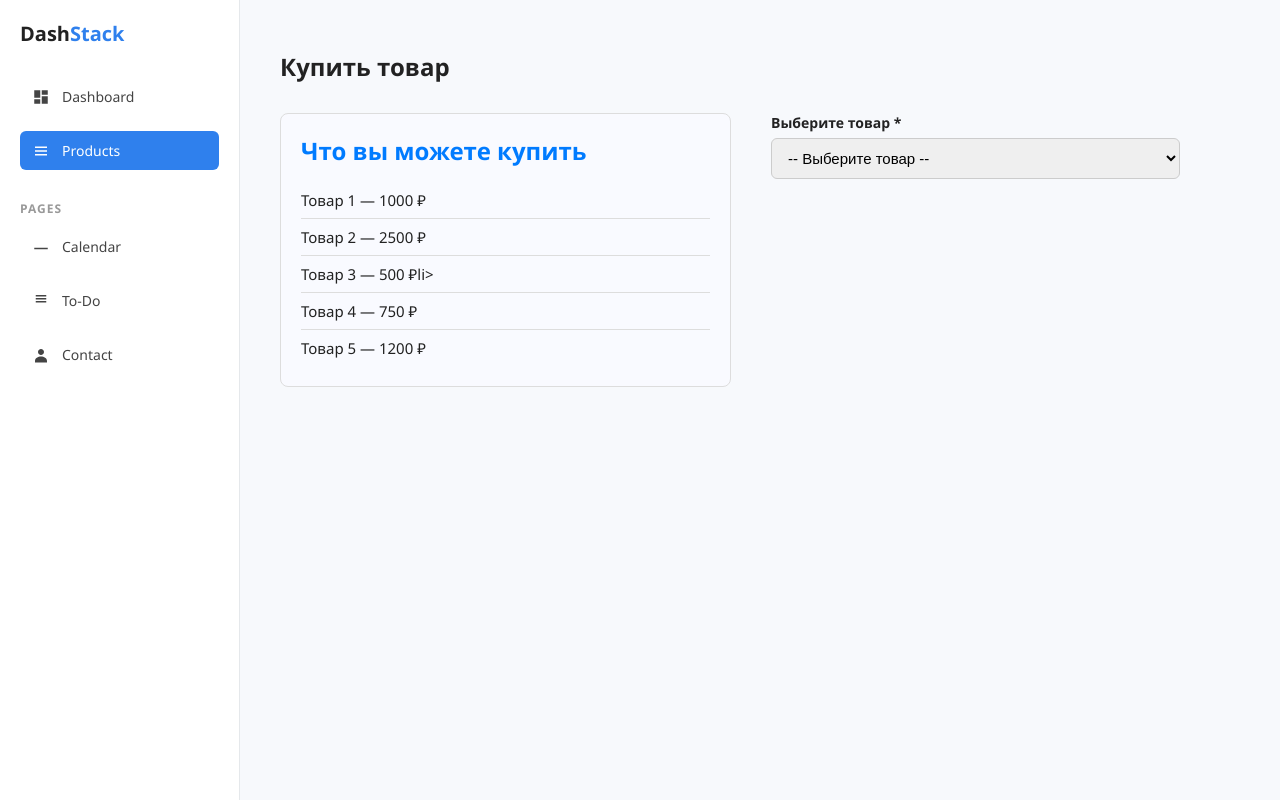
After one commit to wkila/admin-panel, a Django app: page /main_page/products/ in a window 1280 px wide. The commit adds this page. Run offline with Django 5.2, Linux system fonts and the light colour scheme.

Commit message:
testing api POST

```diff
--- /dev/null
+++ b/admin_panel/api/static/api/css/main.css
@@ -0,0 +1,100 @@
+section.products {
+    flex-grow: 1;
+    padding: 30px 40px;
+    overflow-y: auto;
+  }
+  section.products h1 {
+    font-weight: 600;
+    margin-bottom: 30px;
+  }
+
+  /* Форма с двумя колонками */
+  .purchase-form {
+    display: flex;
+    gap: 40px;
+    max-width: 900px;
+  }
+
+  /* Левая колонка - список товаров */
+  .purchase-form .products-list {
+    flex: 1;
+    border: 1px solid #ddd;
+    border-radius: 8px;
+    padding: 20px;
+    background: #f9faff;
+  }
+  .purchase-form .products-list h2 {
+    margin-top: 0;
+    margin-bottom: 15px;
+    font-weight: 600;
+    color: #007bff;
+  }
+  .purchase-form .products-list ul {
+    list-style: none;
+    padding-left: 0;
+    margin: 0;
+  }
+  .purchase-form .products-list li {
+    padding: 8px 0;
+    border-bottom: 1px solid #ddd;
+    font-size: 15px;
+  }
+  .purchase-form .products-list li:last-child {
+    border-bottom: none;
+  }
+
+  /* Правая колонка - поля ввода */
+  .purchase-form .inputs-block {
+    flex: 1;
+    display: flex;
+    flex-direction: column;
+  }
+  .inputs-block label {
+    font-weight: 600;
+    margin-bottom: 6px;
+    font-size: 14px;
+  }
+  .inputs-block input[type="text"],
+  .inputs-block input[type="email"],
+  .inputs-block input[type="number"],
+  .inputs-block select {
+    padding: 10px 12px;
+    font-size: 15px;
+    border: 1px solid #ccc;
+    border-radius: 6px;
+    margin-bottom: 20px;
+    outline-offset: 2px;
+    outline-color: transparent;
+    transition: outline-color 0.2s;
+  }
+
+  /* Кнопка купить */
+.btn_submit {
+    margin-top: auto;
+    padding: 14px 0;
+    font-size: 16px;
+    font-weight: 700;
+    color: white;
+    background-color: #007bff;
+    border: none;
+    border-radius: 8px;
+    cursor: pointer;
+    transition: background-color 0.3s;
+  }
+  form button:hover {
+    background-color: #0056b3;
+  }
+
+  /* Адаптив */
+  @media (max-width: 720px) {
+    form.purchase-form {
+      flex-direction: column;
+    }
+    .purchase-form .products-list,
+    .purchase-form .inputs-block {
+      width: 100%;
+    }
+    .purchase-form button.buy-btn {
+      width: 100%;
+    }
+  }
--- /dev/null
+++ b/admin_panel/api/static/api/js/dynamic_labels.js
@@ -0,0 +1,19 @@
+const select = document.getElementById('product-select');
+const container = document.querySelectorAll(".forms_display")
+
+container.forEach(element => {
+    element.style.display = 'none'
+})
+
+select.addEventListener('change', function() {
+    const selectedValue = this.value;
+    container.forEach(element => {
+        element.style.display = 'none'
+    })
+    container.forEach(element => {
+        if (element.id === selectedValue) {
+            element.style.display = 'block'
+        }
+    })
+
+});
--- /dev/null
+++ b/admin_panel/api/static/api/js/send_api.js
@@ -0,0 +1,27 @@
+document.addEventListener('DOMContentLoaded', function() {
+    // Пример: слушаем отправку формы
+    document.querySelectorAll('.forms_display').forEach(form => {
+        form.addEventListener('submit', function(e) {
+            e.preventDefault();
+
+            let formData = new FormData(form);
+            formData.append('action', form.id);  // например, action = id формы
+
+            fetch("{% url 'api_products' %}", {
+                method: 'POST',
+                headers: {
+                    'X-CSRFToken': '{{ csrf_token }}',
+                },
+                body: formData,
+            })
+            .then(response => response.json())
+            .then(data => {
+                console.log('Ответ сервера:', data);
+                // Здесь можно обновить страницу, показать результат и т.д.
+            })
+            .catch(error => {
+                console.error('Ошибка:', error);
+            });
+        });
+    });
+});
--- /dev/null
+++ b/admin_panel/api/templates/api/products.html
@@ -0,0 +1,39 @@
+    {% extends 'main_page/index.html' %}
+{% load my_filters %}
+{% block products %}
+    <section class="products">
+        <h1>Купить товар</h1>
+        <div class="purchase-form">
+          <div class="products-list" aria-label="Список товаров">
+            <h2>Что вы можете купить</h2>
+            <ul>
+              <li>Товар 1 — 1000 ₽</li>
+              <li>Товар 2 — 2500 ₽</li>
+              <li>Товар 3 — 500 ₽li>
+              <li>Товар 4 — 750 ₽</li>
+              <li>Товар 5 — 1200 ₽</li>
+            </ul>
+          </div>
+
+          <div class="inputs-block" aria-label="Обязательные параметры для покупки">
+            <label for="product-select">Выберите товар *</label>
+            <select id="product-select" name="product" required>
+                  <option value="" disabled selected>-- Выберите товар --</option>
+                    {% for key, value in data_names.items %}
+                        <option value="{{ value }}">{{ key }}</option>
+                    {% endfor %}
+            </select>
+              <div class="form_block">
+                  {% for key, value in data_names.items %}
+                      <form method="post" id="{{ value }}" class="forms_display">
+                        {% csrf_token %}
+                        {{ forms_dict|find_form:value }}
+                        <button class="btn_submit" type="submit" value="{{ value }}">Отправить запрос</button>
+                      </form>
+                  {% endfor %}
+                </div>
+          </div>
+        </div>
+    </section>
+
+    {% endblock %}
--- /dev/null
+++ b/admin_panel/api/templatetags/my_filters.py
@@ -0,0 +1,13 @@
+from django import template
+import re
+register = template.Library()
+
+@register.filter(name='find_form')
+def find_form(form_dic, value):
+    list_form = list(map(lambda x: x.do_name(), form_dic))
+    indexed_el = list_form[list_form.index(value)]
+    for form_el in form_dic:
+        str_name = form_el.do_name()
+        if indexed_el == str_name:
+            return form_el
+    return False
--- a/admin_panel/api/views.py
+++ b/admin_panel/api/views.py
@@ -1,3 +1,44 @@
+from django.http import HttpResponseRedirect, JsonResponse
 from django.shortcuts import render
+from . import weathermap
+from main_page import forms
+
+api_key = 'ac1e1a88b8-0075e8d73d-9e27ab2655'
+
+data_db = {
+    'Узнать цену': 'getprice',
+    'Узнать количество': 'getcount',
+    'Покупка': 'buy'
+}
 
 # Create your views here.
+
+def get_products(request):
+    data_names = data_db
+    form_getprice = forms.GetPrice(prefix='getprice')
+    form_getcount = forms.GetCount(prefix='getcount')
+    form_buy = forms.Buy(prefix='buy')
+    forms_dict = [form_getprice, form_getcount, form_buy]
+
+    return render(request, 'api/products.html', {
+        'data_names': data_names,
+        'forms_dict': forms_dict,
+        'form_getprice': form_getprice,
+        'form_getcount': form_getcount,
+        'form_buy': form_buy
+    })
+
+def send_api(request):
+    if request.method == 'POST':
+        action = request.POST.get('action')
+        params = request.POST.dict()
+        response = weathermap.Proxy6(api_key)
+        if action == 'getprice':
+            count = int(params.get('count', 1))
+            period = int(params.get('period', 1))
+            data = response.getprice(count, period)
+            return JsonResponse(data)
+        else:
+            return JsonResponse({'error': 'Uknown action'}, status=400)
+    else:
+        return JsonResponse({'error': 'POST required'}, status=405)
--- a/admin_panel/main_page/forms.py
+++ b/admin_panel/main_page/forms.py
@@ -12,3 +12,59 @@ class ContactModelForm(ModelForm):
             'email': 'Электронная почта',
             'textarea': 'Ваше сообщение'
         }
+
+class GetPrice(forms.Form):
+    count = forms.CharField(label='Количество прокси',
+        widget=forms.TextInput(attrs={
+        'class': 'form-control',
+        'placeholder': 'количество прокси'
+        }
+    ))
+    days = forms.CharField(label='Период в днях',
+        widget=forms.TextInput(attrs={
+        'class': 'form-control',
+        'placeholder': 'Введите период в днях'
+        }
+    ))
+
+    def do_name(self):
+        str_name = self.__class__.__name__
+        return str_name.lower()
+
+class GetCount(forms.Form):
+    country = forms.CharField(label='Страна',
+        widget=forms.TextInput(attrs={
+        'class': 'form-control',
+        'placeholder': 'укажите странау в формате iso2'
+        }
+    ))
+
+    def do_name(self):
+        str_name = self.__class__.__name__
+        return str_name.lower()
+
+class Buy(forms.Form):
+    count = forms.CharField(label='Количество прокси',
+    widget=forms.TextInput(attrs={
+        'class': 'form-control',
+        'placeholder': 'количество прокси'
+    }
+    ))
+
+    days = forms.CharField(label='Период в днях',
+       widget=forms.TextInput(attrs={
+           'class': 'form-control',
+           'placeholder': 'Введите период в днях'
+       }
+       ))
+
+    country = forms.CharField(label='Страна',
+      widget=forms.TextInput(attrs={
+          'class': 'form-control',
+          'placeholder': 'укажите странау в формате iso2'
+      }
+      ))
+
+    def do_name(self):
+        str_name = self.__class__.__name__
+        return str_name.lower()
--- a/admin_panel/main_page/static/main_page/css/contact.css
+++ b/admin_panel/main_page/static/main_page/css/contact.css
@@ -39,7 +39,7 @@
   .contact-form textarea {
     min-height: 100px;
   }
-  .contact-form button {
+  button {
     width: 100%;
     background-color: #3498db;
     color: white;
@@ -51,6 +51,6 @@
     cursor: pointer;
     transition: background-color 0.3s ease;
   }
-  .contact-form button:hover {
+  button:hover {
     background-color: #2980b9;
   }
--- a/admin_panel/main_page/templates/main_page/index.html
+++ b/admin_panel/main_page/templates/main_page/index.html
@@ -1,4 +1,5 @@
 {% load static %}
+{% load my_filters %}
 <!DOCTYPE html>
 <html lang="en">
 <head>
@@ -12,6 +13,7 @@
 <link rel="stylesheet" href="{% static 'main_page/css/sidebar.css' %}">
 <link rel="stylesheet" href="{% static 'main_page/css/contact.css' %}">
 <link rel="stylesheet" href="{% static 'main_page/css/thanks.css' %}">
+<link rel="stylesheet" href="{% static 'api/css/main.css' %}">
 </head>
 <body>
     <div class="container">
@@ -24,7 +26,7 @@
               <svg viewBox="0 0 24 24"><path d="M3 13h8V3H3v10zm0 8h8v-6H3v6zm10 0h8v-10h-8v10zm0-18v6h8V3h-8z"/></svg>
               Dashboard
             </a></li>
-            <li><a href="#">
+            <li><a href="{% url 'products' %}">
               <svg viewBox="0 0 24 24"><path d="M4 6h16v2H4zM4 11h16v2H4zM4 16h16v2H4z"/></svg>
               Products
             </a></li>
@@ -53,11 +55,15 @@
       {% endblock %}
       {% block thanks %}
       {% endblock %}
+      {% block products %}
+      {% endblock %}
     </div>
     <script src="https://cdn.jsdelivr.net/npm/chart.js"></script>
     {% if request.resolver_match.url_name == 'dashboard' %}
         <script src="{% static 'main_page/js/main.js' %}"></script>
     {% endif %}
     <script src="{% static 'main_page/js/switchtabs.js' %}"></script>
+    <script src="{% static 'api/js/dynamic_labels.js' %}"></script>
+    <script src="{% static 'api/js/send_api.js' %}"></script>
 </body>
 </html>
--- a/admin_panel/main_page/urls.py
+++ b/admin_panel/main_page/urls.py
@@ -1,9 +1,12 @@
 from django.urls import path
 from . import views
+from api import views as api_
 
 urlpatterns = [
     path('',  views.main_page, name='mainpage'),
     path('dashboard/', views.dashboard, name='dashboard'),
     path('contact/', views.get_form, name='contact'),
-    path('contact/thanks', views.thanks, name='thanks')
+    path('contact/thanks', views.thanks, name='thanks'),
+    path('products/', api_.get_products, name='products'),
+    path('products/send_api', api_.send_api, name='api_products')
 ]
--- a/admin_panel/main_page/views.py
+++ b/admin_panel/main_page/views.py
@@ -11,7 +11,6 @@ api_req = {
         }
     }
 }
-
 # Create your views here.
 
 def main_page(request):
```
Also changed, not shown: admin_panel/admin_panel/settings.py (+5 -4 lines), admin_panel/api/weathermap.py (+0 -18 lines).
